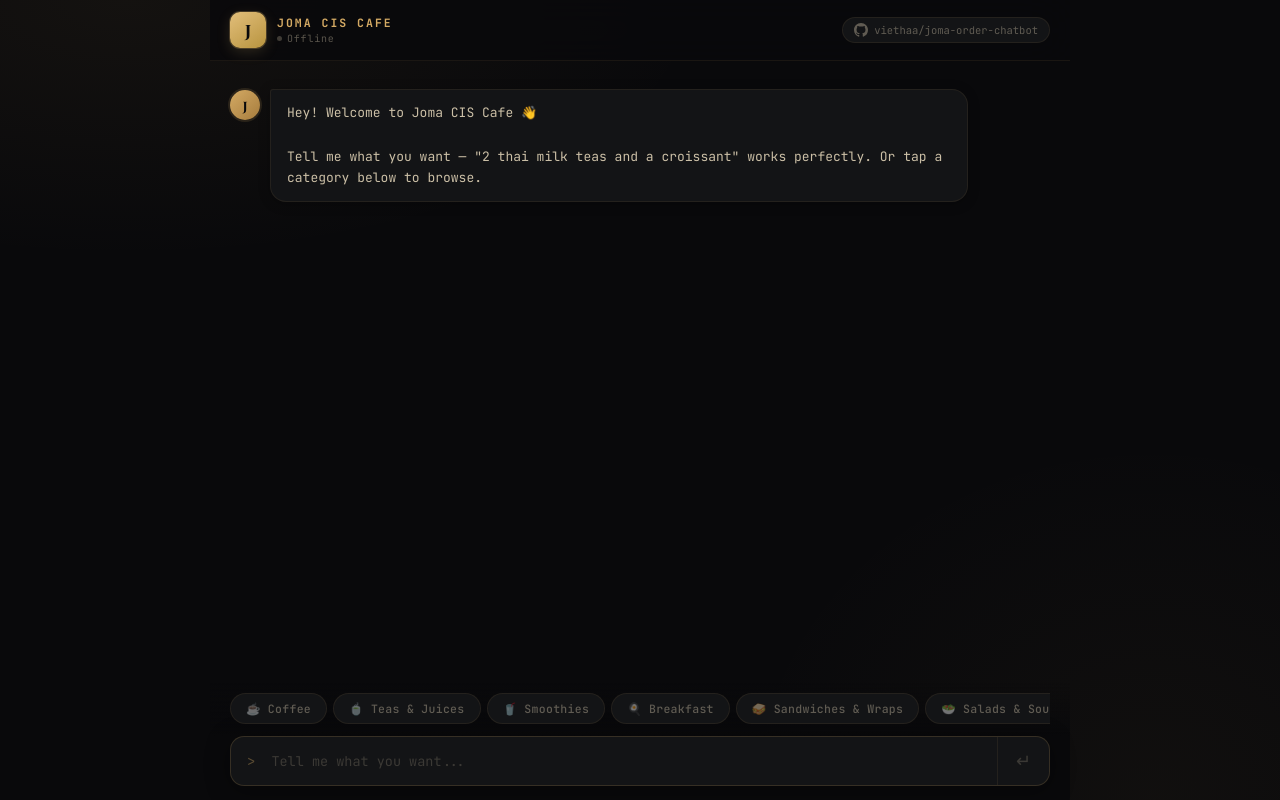
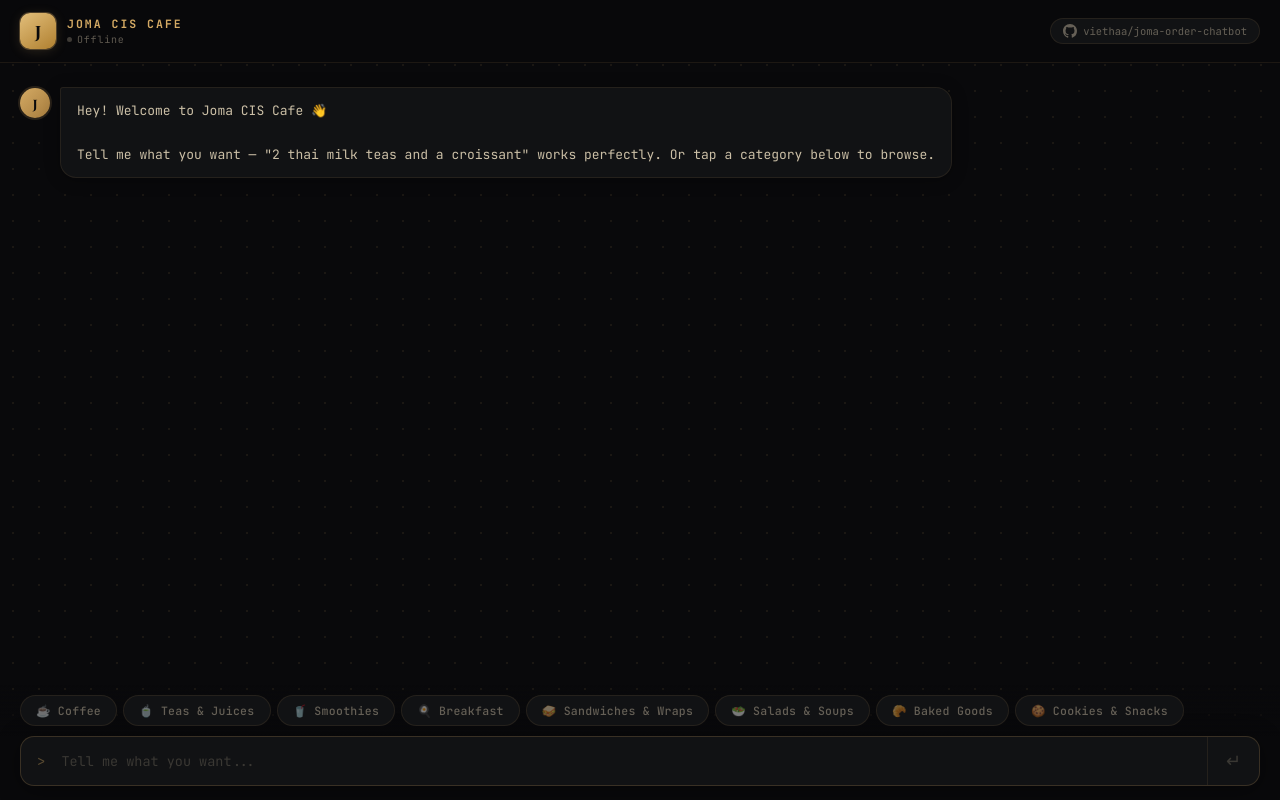
Before and after one commit to viethaa/joma-order-chatbot, a React (Vite) app: page / in a window 1280 px wide. Built offline with nearby package versions, Linux system fonts and the light colour scheme; no server answers.

Commit message:
Fix quick buttons (flex-wrap: nowrap), restore dot grid more visible, clean layout

```diff
--- a/src/styles/global.css
+++ b/src/styles/global.css
@@ -3,25 +3,23 @@
 
 /* ─── Tokens ─── */
 :root {
-  --bg:          #09090b;
-  --bg-2:        #0e0f11;
-  --surface:     #131416;
-  --surface-2:   #1a1c1f;
-  --border:      rgba(212, 170, 100, 0.09);
-  --border-hi:   rgba(212, 170, 100, 0.18);
-  --gold:        #d4aa64;
-  --gold-light:  #e2be7a;
-  --gold-dim:    rgba(212, 170, 100, 0.38);
-  --gold-glow:   rgba(212, 170, 100, 0.07);
-  --text:        #cbbfa6;
-  --text-dim:    rgba(203, 191, 166, 0.42);
-  --text-faint:  rgba(203, 191, 166, 0.22);
-  --green:       #4ade80;
-  --mono:        'JetBrains Mono', 'SF Mono', 'Fira Code', monospace;
-  --serif:       'Playfair Display', Georgia, serif;
-  --r-sm:        8px;
-  --r:           14px;
-  --r-lg:        22px;
+  --bg:         #09090b;
+  --surface:    #111214;
+  --surface-2:  #18191d;
+  --border:     rgba(212, 170, 100, 0.10);
+  --border-hi:  rgba(212, 170, 100, 0.20);
+  --gold:       #d4aa64;
+  --gold-light: #e2be7a;
+  --gold-dim:   rgba(212, 170, 100, 0.38);
+  --gold-glow:  rgba(212, 170, 100, 0.07);
+  --text:       #cbbfa6;
+  --text-dim:   rgba(203, 191, 166, 0.45);
+  --text-faint: rgba(203, 191, 166, 0.22);
+  --green:      #4ade80;
+  --mono:       'JetBrains Mono', 'SF Mono', 'Fira Code', monospace;
+  --serif:      'Playfair Display', Georgia, serif;
+  --r:          14px;
+  --r-lg:       22px;
 }
 
 /* ─── Base ─── */
@@ -31,41 +29,33 @@
   background: var(--bg);
   font-family: var(--mono);
   color: var(--text);
-  background-image:
-    radial-gradient(ellipse 70% 50% at 10% 0%,   rgba(212, 170, 100, 0.055) 0%, transparent 65%),
-    radial-gradient(ellipse 50% 70% at 90% 100%,  rgba(212, 170, 100, 0.04)  0%, transparent 65%);
+  background-image: radial-gradient(circle, rgba(212, 170, 100, 0.09) 1px, transparent 1px);
+  background-size: 26px 26px;
 }
 
-::-webkit-scrollbar          { width: 3px; }
-::-webkit-scrollbar-track    { background: transparent; }
-::-webkit-scrollbar-thumb    { background: var(--border-hi); border-radius: 4px; }
-input::placeholder           { color: var(--text-faint); }
-*                            { -webkit-font-smoothing: antialiased; }
+::-webkit-scrollbar        { width: 3px; }
+::-webkit-scrollbar-track  { background: transparent; }
+::-webkit-scrollbar-thumb  { background: var(--border-hi); border-radius: 4px; }
+input::placeholder         { color: var(--text-faint); }
+*                          { -webkit-font-smoothing: antialiased; }
 
 /* ─── App shell ─── */
-.app {
-  height: 100vh;
-  display: flex;
-  flex-direction: column;
-  max-width: 860px;
-  margin: 0 auto;
-  width: 100%;
-}
+.app { height: 100vh; display: flex; flex-direction: column; width: 100%; }
 
 /* ─── Header ─── */
 .header {
   position: sticky;
   top: 0;
   z-index: 100;
-  background: rgba(9, 9, 11, 0.82);
-  backdrop-filter: blur(24px);
-  -webkit-backdrop-filter: blur(24px);
+  background: rgba(9, 9, 11, 0.88);
+  backdrop-filter: blur(20px);
+  -webkit-backdrop-filter: blur(20px);
   border-bottom: 1px solid var(--border);
   flex-shrink: 0;
 }
 
 .header-inner {
-  padding: 12px 20px;
+  padding: 13px 20px;
   display: flex;
   align-items: center;
   justify-content: space-between;
@@ -79,7 +69,7 @@
   width: 36px;
   height: 36px;
   border-radius: 10px;
-  background: linear-gradient(145deg, #e2be7a 0%, #b8943f 100%);
+  background: linear-gradient(145deg, #e2be7a 0%, #b08030 100%);
   display: flex;
   align-items: center;
   justify-content: center;
@@ -88,10 +78,10 @@
   font-weight: 700;
   color: #09090b;
   flex-shrink: 0;
-  box-shadow: 0 0 0 1px rgba(212,170,100,0.25), 0 4px 14px rgba(212,170,100,0.18);
+  box-shadow: 0 0 0 1px rgba(212,170,100,0.3), 0 2px 12px rgba(212,170,100,0.18);
 }
 
-.brand-text    { display: flex; flex-direction: column; gap: 2px; }
+.brand-text { display: flex; flex-direction: column; gap: 2px; }
 
 .brand-name {
   font-size: 11.5px;
@@ -118,15 +108,14 @@
   animation: pulse 2.5s ease-in-out infinite;
 }
 .status-dot.offline { background: rgba(203,191,166,0.28); box-shadow: none; animation: none; }
-
-@keyframes pulse { 0%,100% { opacity:1; } 50% { opacity:0.35; } }
+@keyframes pulse { 0%,100%{opacity:1;} 50%{opacity:0.3;} }
 
 /* ─── Header right ─── */
 .header-right { display: flex; align-items: center; gap: 8px; flex-shrink: 0; }
 
 .github-btn {
   display: flex; align-items: center; gap: 6px;
-  padding: 5px 11px;
+  padding: 5px 12px;
   border-radius: var(--r-lg);
   border: 1px solid var(--border);
   background: var(--surface);
@@ -135,7 +124,7 @@
   font-size: 10.5px;
   text-decoration: none;
   white-space: nowrap;
-  transition: all 0.18s;
+  transition: all 0.15s;
 }
 .github-btn:hover { color: var(--text); border-color: var(--border-hi); background: var(--surface-2); }
 
@@ -148,7 +137,6 @@
   padding: 5px 5px 5px 13px;
   font-size: 12px;
 }
-
 .cart-count { color: var(--text-dim); }
 .cart-sep   { color: var(--border-hi); }
 .cart-total { color: var(--gold); font-weight: 700; }
@@ -159,26 +147,22 @@
   border: none;
   background: var(--gold);
   color: #09090b;
-  font-size: 10.5px;
+  font-size: 11px;
   font-weight: 700;
   font-family: var(--mono);
   cursor: pointer;
-  letter-spacing: 0.5px;
-  transition: all 0.18s;
-  box-shadow: 0 2px 10px rgba(212,170,100,0.28);
+  letter-spacing: 0.4px;
+  transition: all 0.15s;
+  box-shadow: 0 2px 10px rgba(212,170,100,0.3);
 }
-.cart-checkout-btn:hover {
-  background: var(--gold-light);
-  box-shadow: 0 4px 18px rgba(212,170,100,0.4);
-  transform: translateY(-1px);
-}
+.cart-checkout-btn:hover { background: var(--gold-light); box-shadow: 0 4px 18px rgba(212,170,100,0.4); }
 
 /* ─── Messages ─── */
 .messages {
   flex: 1;
   min-height: 0;
   overflow-y: auto;
-  padding: 28px 20px 170px;
+  padding: 24px 20px 160px;
   display: flex;
   flex-direction: column;
   gap: 14px;
@@ -190,17 +174,12 @@
 .msg-row.bot  { justify-content: flex-start; }
 
 @keyframes msgIn {
-  from { opacity: 0; transform: translateY(8px); }
-  to   { opacity: 1; transform: translateY(0); }
+  from { opacity:0; transform:translateY(8px); }
+  to   { opacity:1; transform:translateY(0); }
 }
 
 /* ─── Bot layout ─── */
-.bot-wrap {
-  display: flex;
-  gap: 10px;
-  align-items: flex-start;
-  max-width: 90%;
-}
+.bot-wrap { display: flex; gap: 10px; align-items: flex-start; max-width: 88%; }
 
 .bot-avatar {
   width: 30px; height: 30px;
@@ -212,7 +191,7 @@
   color: #09090b;
   flex-shrink: 0;
   margin-top: 1px;
-  box-shadow: 0 0 0 2px rgba(212,170,100,0.14);
+  box-shadow: 0 0 0 2px rgba(212,170,100,0.15);
 }
 
 .bot-content { display: flex; flex-direction: column; gap: 8px; }
@@ -232,13 +211,13 @@
   background: var(--surface);
   border: 1px solid var(--border);
   color: var(--text);
-  box-shadow: 0 2px 12px rgba(0,0,0,0.28);
+  box-shadow: 0 2px 16px rgba(0,0,0,0.3);
 }
 
 .msg-bubble.user {
   max-width: 74%;
   border-radius: 16px 16px 3px 16px;
-  background: linear-gradient(135deg, #d4aa64 0%, #c09040 100%);
+  background: linear-gradient(135deg, #d4aa64 0%, #b8883a 100%);
   color: #09090b;
   font-weight: 600;
   font-size: 13px;
@@ -257,9 +236,9 @@
   font-size: 12px; font-weight: 600;
   text-decoration: none;
   letter-spacing: 0.5px;
-  transition: all 0.18s;
+  transition: all 0.15s;
 }
-.ipos-link:hover { background: var(--gold-glow); border-color: var(--gold); transform: translateY(-1px); }
+.ipos-link:hover { background: var(--gold-glow); border-color: var(--gold); }
 .link-arrow { font-size: 11px; opacity: 0.65; }
 
 /* ─── Loading dots ─── */
@@ -269,9 +248,8 @@
   border-radius: 3px 16px 16px 16px;
   background: var(--surface);
   border: 1px solid var(--border);
-  box-shadow: 0 2px 12px rgba(0,0,0,0.25);
+  box-shadow: 0 2px 16px rgba(0,0,0,0.28);
 }
-
 .loading-dots span {
   width: 5px; height: 5px;
   border-radius: 50%;
@@ -280,10 +258,9 @@
 }
 .loading-dots span:nth-child(2) { animation-delay: 0.18s; }
 .loading-dots span:nth-child(3) { animation-delay: 0.36s; }
-
 @keyframes bounce {
-  0%,60%,100% { transform: translateY(0); opacity: 0.38; }
-  30%          { transform: translateY(-5px); opacity: 1; }
+  0%,60%,100% { transform:translateY(0); opacity:0.38; }
+  30%          { transform:translateY(-5px); opacity:1; }
 }
 
 /* ─── Input area ─── */
@@ -294,23 +271,17 @@
   padding: 10px 20px;
   padding-bottom: max(14px, env(safe-area-inset-bottom));
   background: linear-gradient(to top, var(--bg) 55%, transparent);
-  /* match app max-width centering */
-  max-width: 860px;
-  margin: 0 auto;
-  width: 100%;
-  /* keep it anchored despite max-width trick */
-  left: 50%;
-  transform: translateX(-50%);
 }
 
 /* ─── Quick buttons ─── */
 .quick-row {
   display: flex;
+  flex-wrap: nowrap;
   gap: 6px;
   margin-bottom: 10px;
   overflow-x: auto;
-  padding-bottom: 2px;
   scrollbar-width: none;
+  -webkit-overflow-scrolling: touch;
 }
 .quick-row::-webkit-scrollbar { display: none; }
 
@@ -324,28 +295,23 @@
   font-size: 11.5px; font-weight: 500;
   cursor: pointer;
   white-space: nowrap;
-  transition: all 0.18s;
+  flex-shrink: 0;
+  transition: all 0.15s;
   letter-spacing: 0.3px;
-  flex-shrink: 0;
 }
 .quick-btn:hover {
   border-color: var(--gold-dim);
   color: var(--gold);
   background: var(--surface-2);
-  transform: translateY(-1px);
 }
 .quick-btn.primary {
   background: var(--gold);
   border-color: var(--gold);
   color: #09090b;
   font-weight: 700;
-  box-shadow: 0 2px 12px rgba(212,170,100,0.26);
+  box-shadow: 0 2px 12px rgba(212,170,100,0.28);
 }
-.quick-btn.primary:hover {
-  background: var(--gold-light);
-  box-shadow: 0 4px 20px rgba(212,170,100,0.38);
-  transform: translateY(-1px);
-}
+.quick-btn.primary:hover { background: var(--gold-light); box-shadow: 0 4px 18px rgba(212,170,100,0.38); }
 
 /* ─── Input bar ─── */
 .input-bar {
@@ -354,12 +320,12 @@
   border: 1px solid var(--border-hi);
   border-radius: var(--r);
   overflow: hidden;
-  transition: border-color 0.18s, box-shadow 0.18s;
-  box-shadow: 0 4px 24px rgba(0,0,0,0.38);
+  transition: border-color 0.15s, box-shadow 0.15s;
+  box-shadow: 0 4px 24px rgba(0,0,0,0.4);
 }
 .input-bar:focus-within {
   border-color: var(--gold-dim);
-  box-shadow: 0 0 0 3px rgba(212,170,100,0.07), 0 4px 24px rgba(0,0,0,0.38);
+  box-shadow: 0 0 0 3px rgba(212,170,100,0.07), 0 4px 24px rgba(0,0,0,0.4);
 }
 
 .prompt-symbol {
@@ -390,7 +356,7 @@
   color: var(--text-faint);
   font-size: 18px;
   cursor: default;
-  transition: all 0.18s;
+  transition: all 0.15s;
   flex-shrink: 0;
 }
 .send-btn.active {
```
